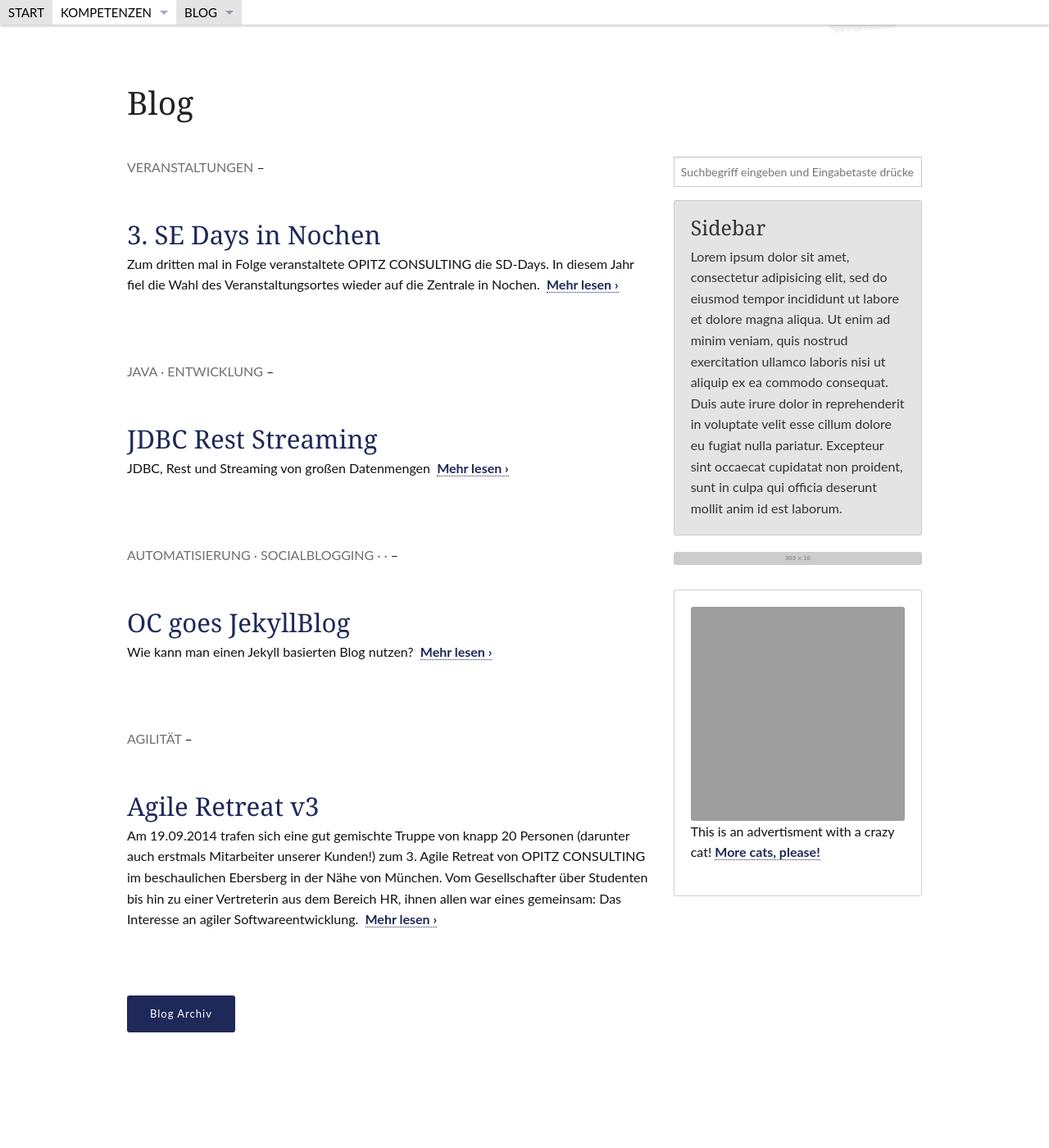
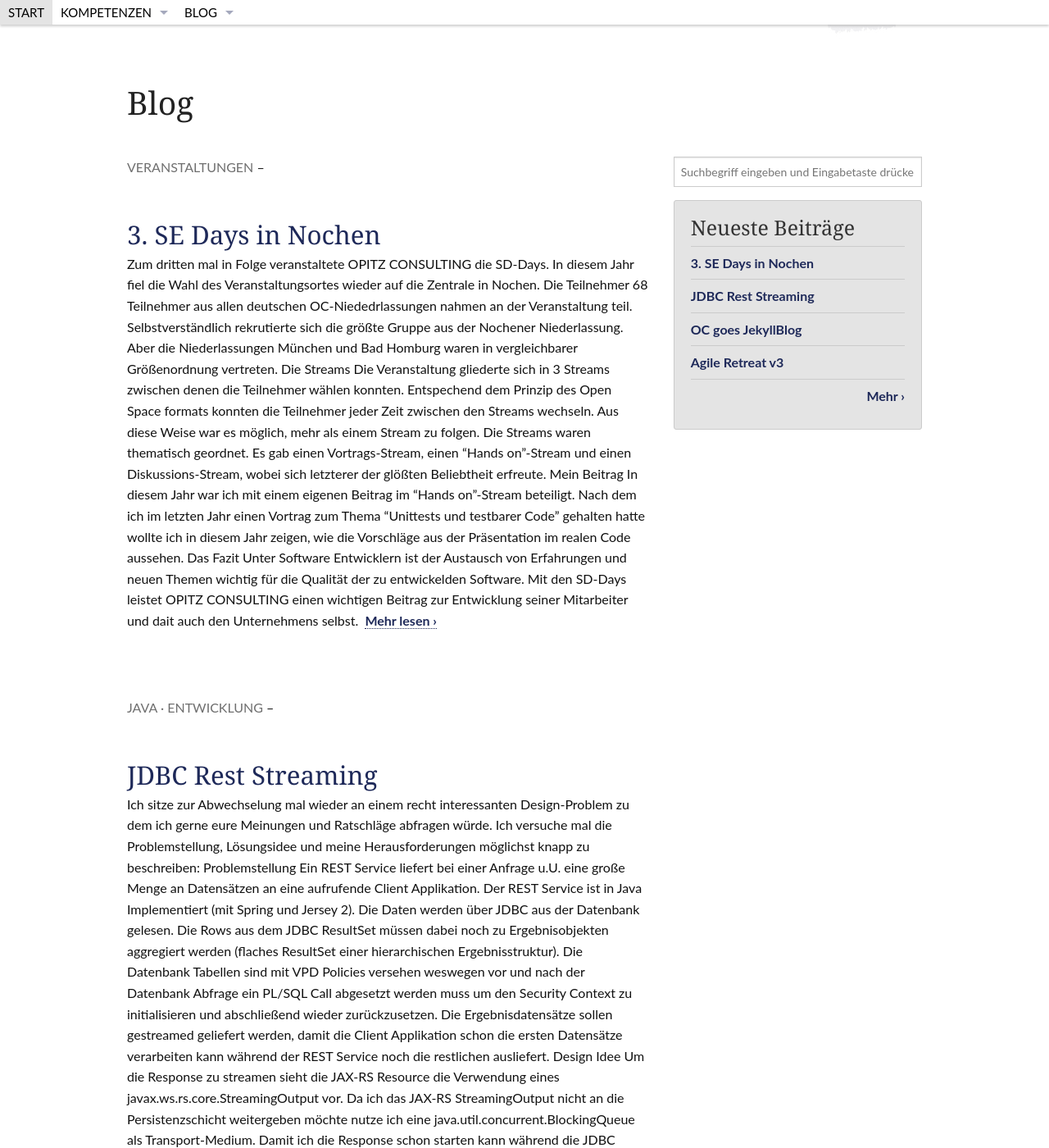
Before and after one commit to opitzconsulting/opitzconsulting.github.io, a Jekyll site: the page built from blog/index.html, in a window 1280 px wide and 1400 px high, scrolled down 202 px. Shown: the whole window at 82% size. Built offline with Jekyll 4.4.1, drawn with Linux system fonts in a browser that asks for light colours; nearby versions of some CDN libraries; the list of posts is cut into pages by our own code; some of the changed text lies outside the part shown; grey boxes are pictures that could not be loaded.

Commit message:
Refaktoring Richtung "Blog Only"
- Startseite ist direkt die Liste der Blog Posts
- Sidebar geändert, so dass die Liste der letzten Posts angezeigt wird
- Nutzung von Excerpts statt spezieller "Teaser"

```diff
--- a/_includes/list-posts
+++ b/_includes/list-posts
@@ -29,23 +29,23 @@
   {% if category == NULL and tag == NULL %}
 
     {% for post in site.posts limit:include.entries offset:include.offset %}
-      <li><a href="{{ site.url }}{{ post.url }}">{% if post.subheadline %}{{ post.subheadline }} &middot; {% endif %}<strong>{{ post.title }}</strong></a></li>
+      <li><a href="{{ site.url }}{{ site.baseurl}}{{ post.url }}">{% if post.subheadline %}{{ post.subheadline }} &middot; {% endif %}<strong>{{ post.title }}</strong></a></li>
     {% endfor %}
-      <li class="text-right"><a href="{{ site.url }}/{{ site.baseurl}}/blog/archive/"><strong>{{ site.data.language.more }}</strong></a></li>
+      <li class="text-right"><a href="{{ site.url }}{{ site.baseurl}}/blog/archive/"><strong>{{ site.data.language.more }}</strong></a></li>
 
 
   {% elsif category %}
 
     {% for post in site.categories.[category] limit:include.entries offset:include.offset %}
-      <li><a href="{{ site.url }}{{ post.url }}">{% if post.subheadline %}{{ post.subheadline }} &middot; {% endif %}<strong>{{ post.title }}</strong></a></li>
+      <li><a href="{{ site.url }}{{ site.baseurl }}{{ post.url }}">{% if post.subheadline %}{{ post.subheadline }} &middot; {% endif %}<strong>{{ post.title }}</strong></a></li>
     {% endfor %}
-      <li class="text-right"><a href="{{ site.url }}/blog/archive/"><strong>{{ site.data.language.more }}</strong></a></li>
+      <li class="text-right"><a href="{{ site.url }}{{ site.baseurl}}/blog/archive/"><strong>{{ site.data.language.more }}</strong></a></li>
 
 
   {% elsif tag %}
 
     {% for post in site.tags.[tag] limit:include.entries %}
-      <li><a href="{{ site.url }}{{ post.url }}">{% if post.subheadline %}{{ post.subheadline }} &middot; {% endif %}<strong>{{ post.title }}</strong></a></li>
+      <li><a href="{{ site.url }}{{ site.baseurl }}{{ post.url }}">{% if post.subheadline %}{{ post.subheadline }} &middot; {% endif %}<strong>{{ post.title }}</strong></a></li>
     {% endfor %}
 
   {% endif %}
--- a/_includes/sidebar
+++ b/_includes/sidebar
@@ -1,21 +1,8 @@
-<aside>
+
         {% include google_search %}
 	<div class="panel radius">
-		<h3>Sidebar</h3>
-		<p>
-			Lorem ipsum dolor sit amet, consectetur adipisicing elit, sed do eiusmod tempor incididunt ut labore et dolore magna aliqua. Ut enim ad minim veniam, quis nostrud exercitation ullamco laboris nisi ut aliquip ex ea commodo consequat. Duis aute irure dolor in reprehenderit in voluptate velit esse cillum dolore eu fugiat nulla pariatur.
-
-			Excepteur sint occaecat cupidatat non proident, sunt in culpa qui officia deserunt mollit anim id est laborum.
-		</p>
+		<h3>Neueste Beiträge</h3>
+          {% include list-posts entries='5' %}
 	</div>
 
-  <img class="b30" src="http://dummyimage.com/303x16:9/df4949/e27b3f.png&amp;text=Ugly+Ad+Space" alt="">
-
-
-	<div class="border-dotted radius b30">
-		<img src="http://placekitten.com/271/270" alt="uh, Placekitten">
-		<p class="text-left">
-			This is an advertisment with a crazy cat! <a href="http://placekitten.com/">More cats, please!</a>
-		</p>
-	</div>
 </aside>
--- a/_posts/2015-09-26-blog-kickoff.md
+++ b/_posts/2015-09-26-blog-kickoff.md
@@ -2,15 +2,14 @@
 layout: page
 header: no
 title: "OC goes JekyllBlog"
-teaser: "Wie kann man einen Jekyll basierten Blog nutzen?"
 author: Pascal Brokmeier und Frank Sanders
 categories:
 - Automatisierung
 - SocialBlogging
--
+
 ---
-
 Während der MSA Days 2015 haben Stefan Glase und Richard Attermeyer eine Initiative vorgestellt, den Mitarbeitern mittels Github & Jekyll eine Möglichkeit zu bieten, Blogposts zu erstellen. Um allen einen einfachen Einstieg zu ermöglichen und direkt auch Content zu erhalten, sollte jeder Zuhörer einen eigenen Artikel verfassen und mittels Pull Request auf Github zum Blog hinzufügen. Dieser Artikel beschreibt, wie dieser Prozess verlaufen ist.
+<!--more-->
 
 ![]({{ site.baseurl }}/assets/img/2015-09-26-blog-kickoff/oc-goes-jekyll-1.jpg)
 
--- a/_posts/2015-09-26-jdbc_rest_streaming.md
+++ b/_posts/2015-09-26-jdbc_rest_streaming.md
@@ -2,7 +2,6 @@
 header: no
 title: JDBC Rest Streaming
 author: torsten.mandry
-teaser: "JDBC, Rest und Streaming von großen Datenmengen"
 categories:
 - java
 - entwicklung
--- a/blog/index.html
+++ b/blog/index.html
@@ -4,4 +4,6 @@ title: "Blog"
 header:
     image: oc-header-200y.jpg
     background-color:  "#ffffff"
+sidebar: no
+permalink: /index.html
 ---
```
Also changed, not shown: _posts/2015-09-26-sd-days.md (+0 -1 lines), index.md (deleted, +0 -17 lines), pages/pages-root-folder/index.md (+1 -1 lines), assets/img/favicon-32x32.png.
